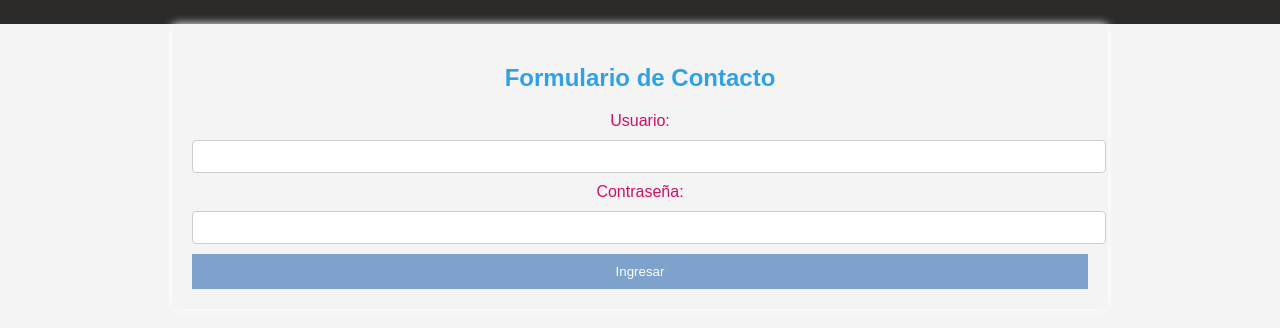
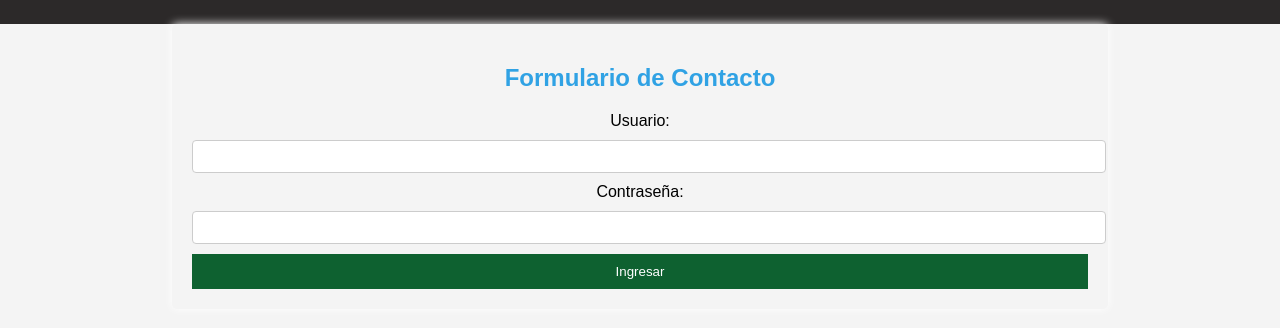
Before and after one commit to vanessajacome12/Parcial-1, a plain HTML site: page index.html in a window 1280 px wide. Shown: the part 110-438 px from the top of the page. Drawn offline with Linux system fonts and the light colour scheme.

Commit message:
camcios css

```diff
--- a/styles.css
+++ b/styles.css
@@ -50,7 +50,7 @@ input, textarea {
 }
 
 button {
-    background: #7ea2cc;
+    background: #0e6130;
     color: white;
     padding: 10px;
     border: none;
@@ -75,7 +75,7 @@ li {
 }
 
 label {
-    color: rgb(206, 16, 104) ;
+    color: rgb(0, 0, 0) ;
 }
 
 footer {
```
